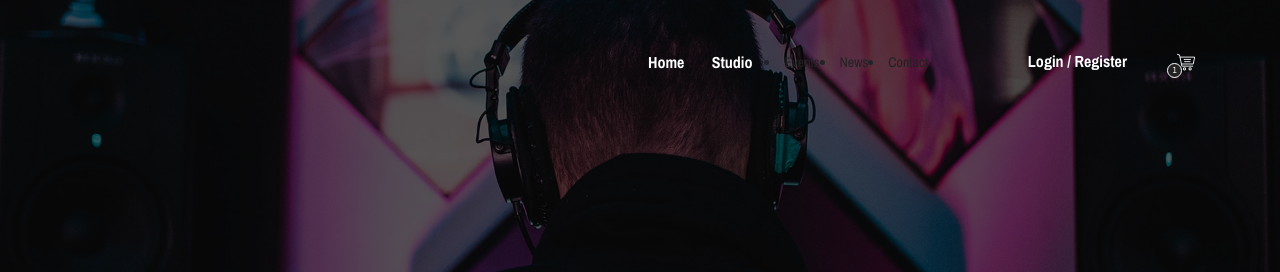
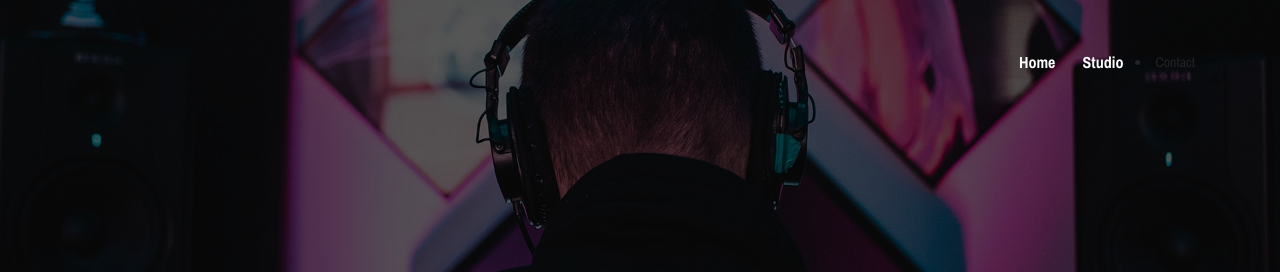
Before and after one commit to cmbshow/cmbshow-n, a plain HTML site: page contact.html in a window 1280 px wide. Shown: the top 272 px of the page. Drawn offline with nearby package versions, Linux system fonts and the light colour scheme; files whose address does not match are found by name.

```diff
--- a/contact.html
+++ b/contact.html
@@ -88,23 +88,23 @@
                                             </li>##-->
                                 </ul>
                                 </li>
-                                <li><a href="event.html">Events</a></li>
-                                <li><a href="blog.html">News</a></li>
+                                    <!-- Nav  <li><a href="event.html">Events</a></li>##-->
+                                    <!-- Nav  <li><a href="blog.html">News</a></li>##-->
                                 <li><a href="contact.html">Contact</a></li>
                                 </ul>
 
-                                <!-- Login/Register & Cart Button -->
-                                <div class="login-register-cart-button d-flex align-items-center">
-                                    <!-- Login/Register -->
+                                <!-- Login/Register
+                                <div class="login-register-cart-button d-flex align-items-center"> & Cart Button -->
+                                    <!-- Login/
                                     <div class="login-register-btn mr-50">
                                         <a href="login.html" id="loginBtn">Login / Register</a>
-                                    </div>
+                                    </div>Register -->
 
-                                    <!-- Cart Button -->
+                                    <!-- Cart
                                     <div class="cart-btn">
                                         <p><span class="icon-shopping-cart"></span> <span class="quantity">1</span></p>
                                     </div>
-                                </div>
+                                </div>Button -->
                             </div>
                             <!-- Nav End -->
 
```
Also changed, not shown: index.html (+2 -2 lines).
